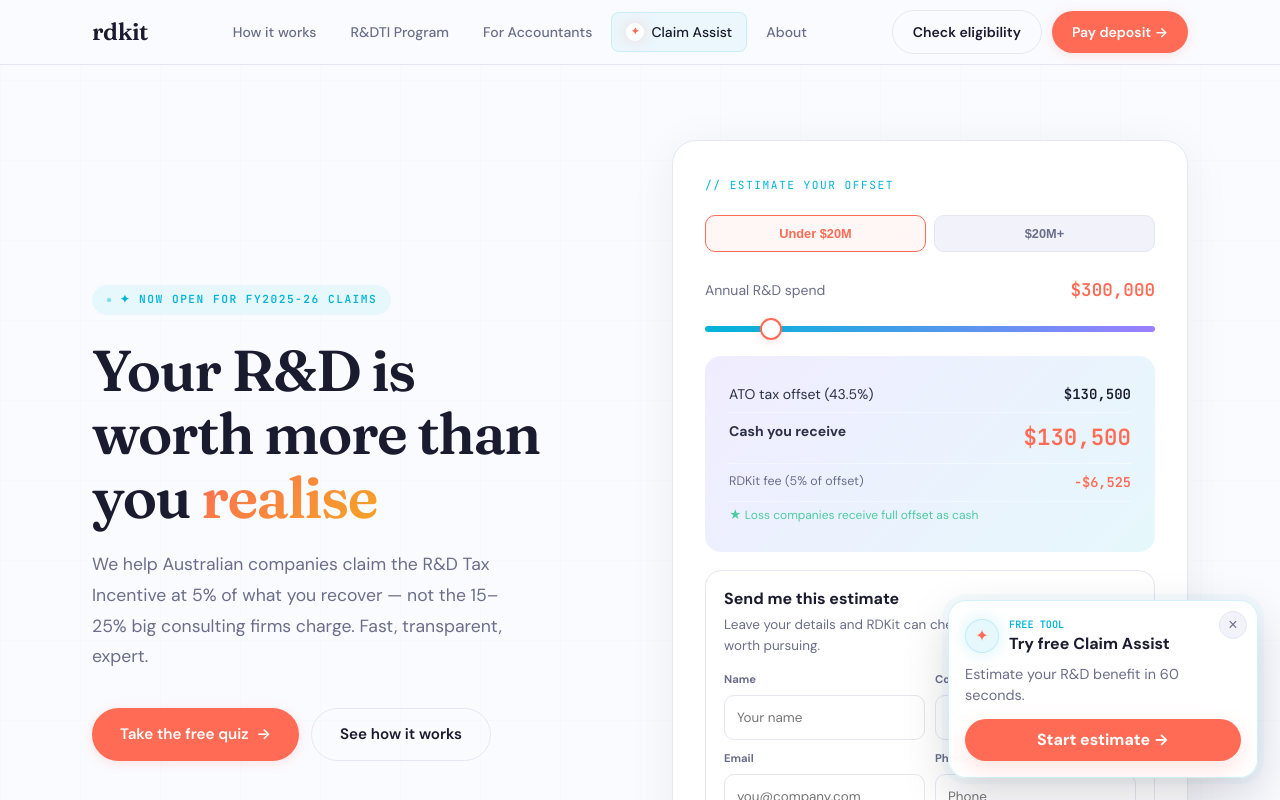
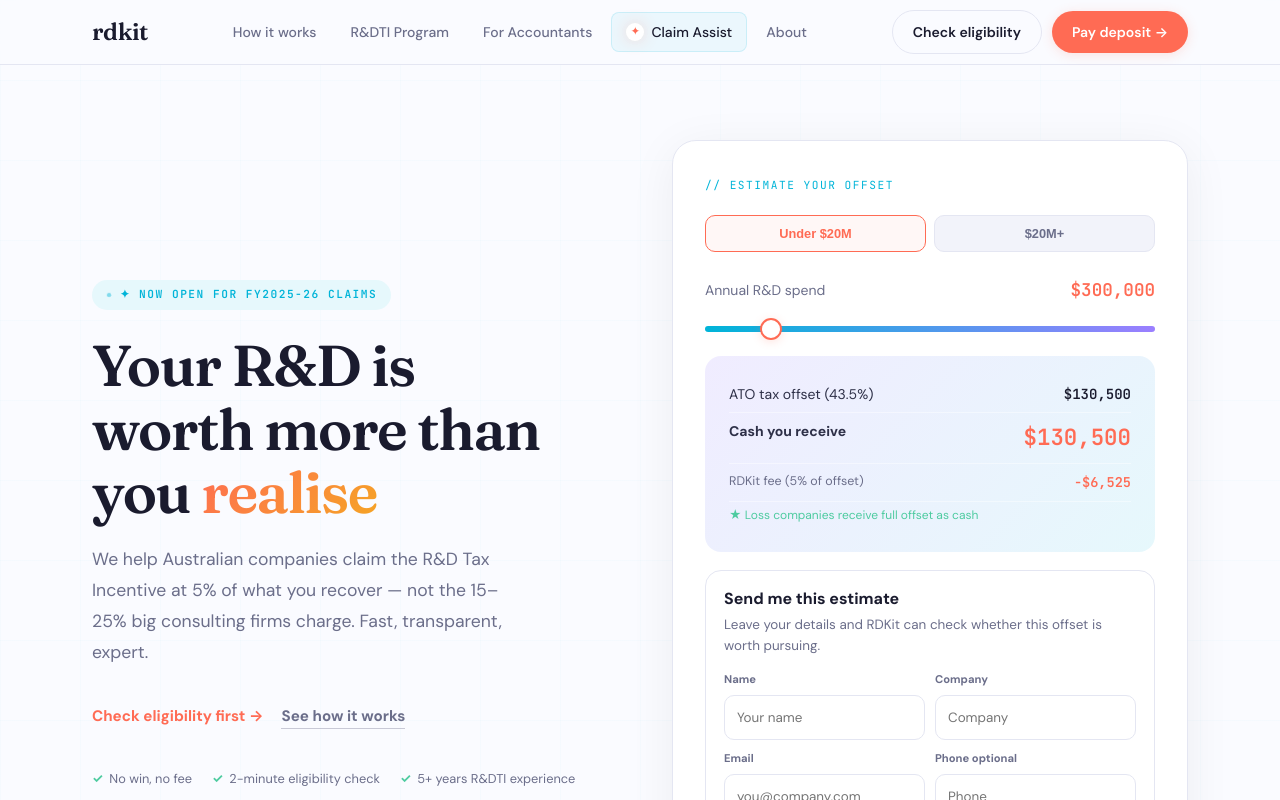
Before and after one commit to hellordkit-cell/rdkit, a Next.js app: page / in a window 1280 px wide. Shown: the top 800 px of the page. Built offline with nearby package versions, Linux system fonts and the light colour scheme.

Commit message:
Reduce homepage CTA competition

```diff
--- a/components/FloatingClaimAssist.js
+++ b/components/FloatingClaimAssist.js
@@ -2,7 +2,7 @@
 import Link from 'next/link'
 import { useRouter } from 'next/router'
 
-const hiddenRoutes = ['/calculator', '/diagnostic']
+const hiddenRoutes = ['/', '/calculator', '/diagnostic', '/eligibility', '/get-started']
 const dismissalKey = 'rdkit:claim-assist-nudge-dismissed'
 
 export default function FloatingClaimAssist() {
--- a/pages/index.js
+++ b/pages/index.js
@@ -45,9 +45,9 @@
           <p className="hero-sub">
             We help Australian companies claim the R&D Tax Incentive at 5% of what you recover — not the 15–25% big consulting firms charge. Fast, transparent, expert.
           </p>
-          <div className="hero-ctas">
-            <Link href="/eligibility" className="btn btn-primary btn-arrow">Take the free quiz</Link>
-            <Link href="/how-it-works" className="btn btn-outline">See how it works</Link>
+          <div className="hero-secondary-actions" aria-label="Secondary homepage actions">
+            <Link href="/eligibility" className="hero-text-link">Check eligibility first →</Link>
+            <Link href="/how-it-works" className="hero-muted-link">See how it works</Link>
           </div>
           <div className="hero-trust">
             <div className="hero-trust-item">No win, no fee</div>
@@ -114,10 +114,6 @@
               estimatedAfterFee: keep,
             }}
           />
-
-          <Link href="/calculator" className="mini-calc-link">
-            Open Claim Assist →
-          </Link>
         </div>
       </div>
 
--- a/styles/globals.css
+++ b/styles/globals.css
@@ -662,6 +662,33 @@
   line-height: 1.75; margin-bottom: 36px; max-width: 440px;
 }
 .hero-ctas { display: flex; gap: 12px; flex-wrap: wrap; margin-bottom: 40px; }
+.hero-secondary-actions {
+  display: flex;
+  align-items: center;
+  gap: 18px;
+  flex-wrap: wrap;
+  margin-bottom: 40px;
+}
+.hero-text-link,
+.hero-muted-link {
+  font-size: 0.95rem;
+  font-weight: 700;
+  text-decoration: none;
+}
+.hero-text-link {
+  color: var(--coral);
+}
+.hero-text-link:hover {
+  color: var(--coral-dark);
+}
+.hero-muted-link {
+  color: var(--muted);
+  border-bottom: 1px solid rgba(107,110,138,0.35);
+}
+.hero-muted-link:hover {
+  color: var(--charcoal);
+  border-bottom-color: var(--charcoal);
+}
 .hero-trust {
   display: flex; align-items: center; gap: 20px; flex-wrap: wrap;
 }
@@ -1904,6 +1931,10 @@
     margin-bottom: 30px;
   }
   .hero-ctas .btn { width: 100%; justify-content: center; }
+  .hero-secondary-actions {
+    gap: 12px;
+    margin-bottom: 30px;
+  }
   .hero-trust {
     align-items: flex-start;
     gap: 12px 16px;
```
Also changed, not shown: 2 other files (tests, documents, lock files or other folders).
